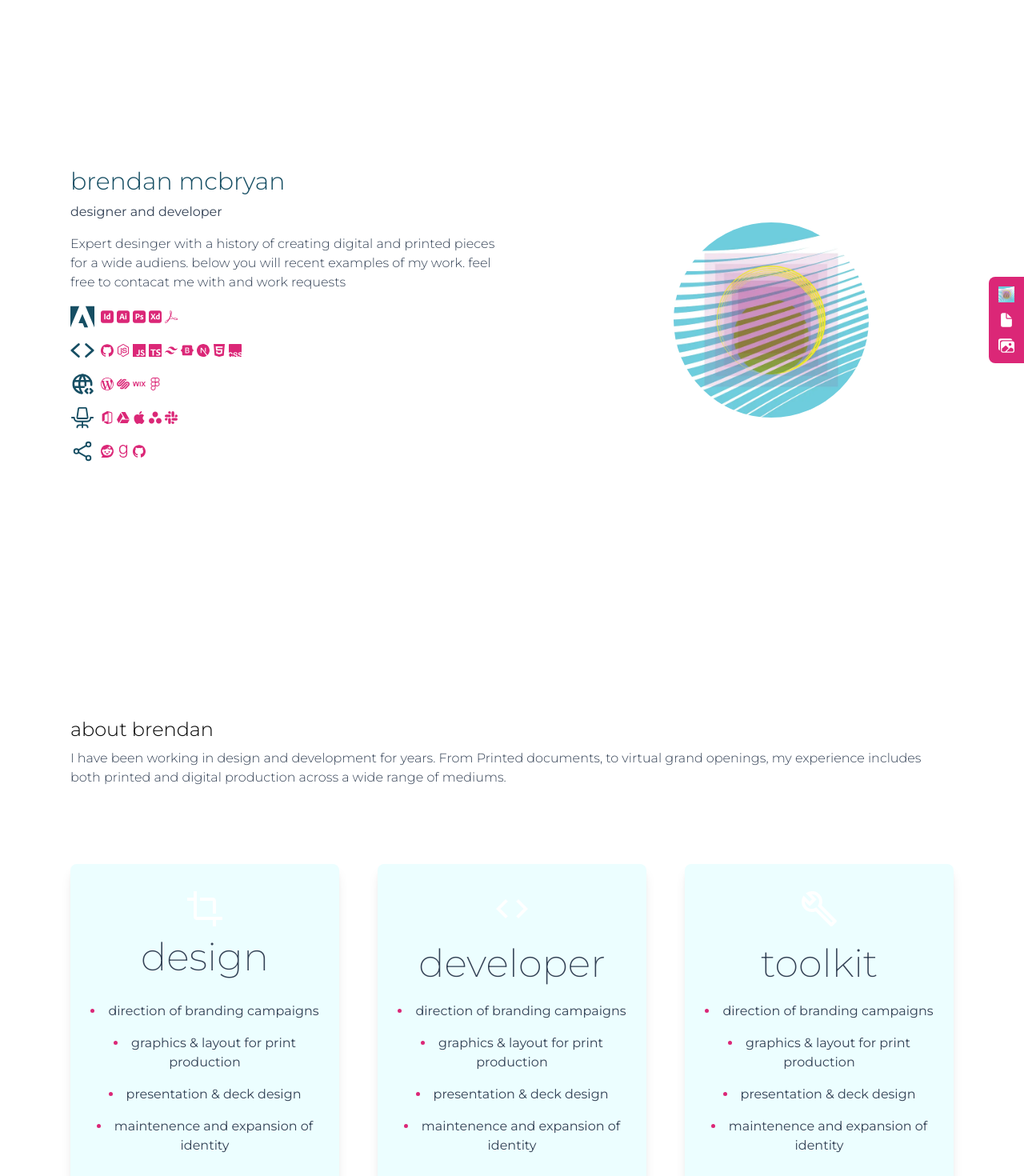
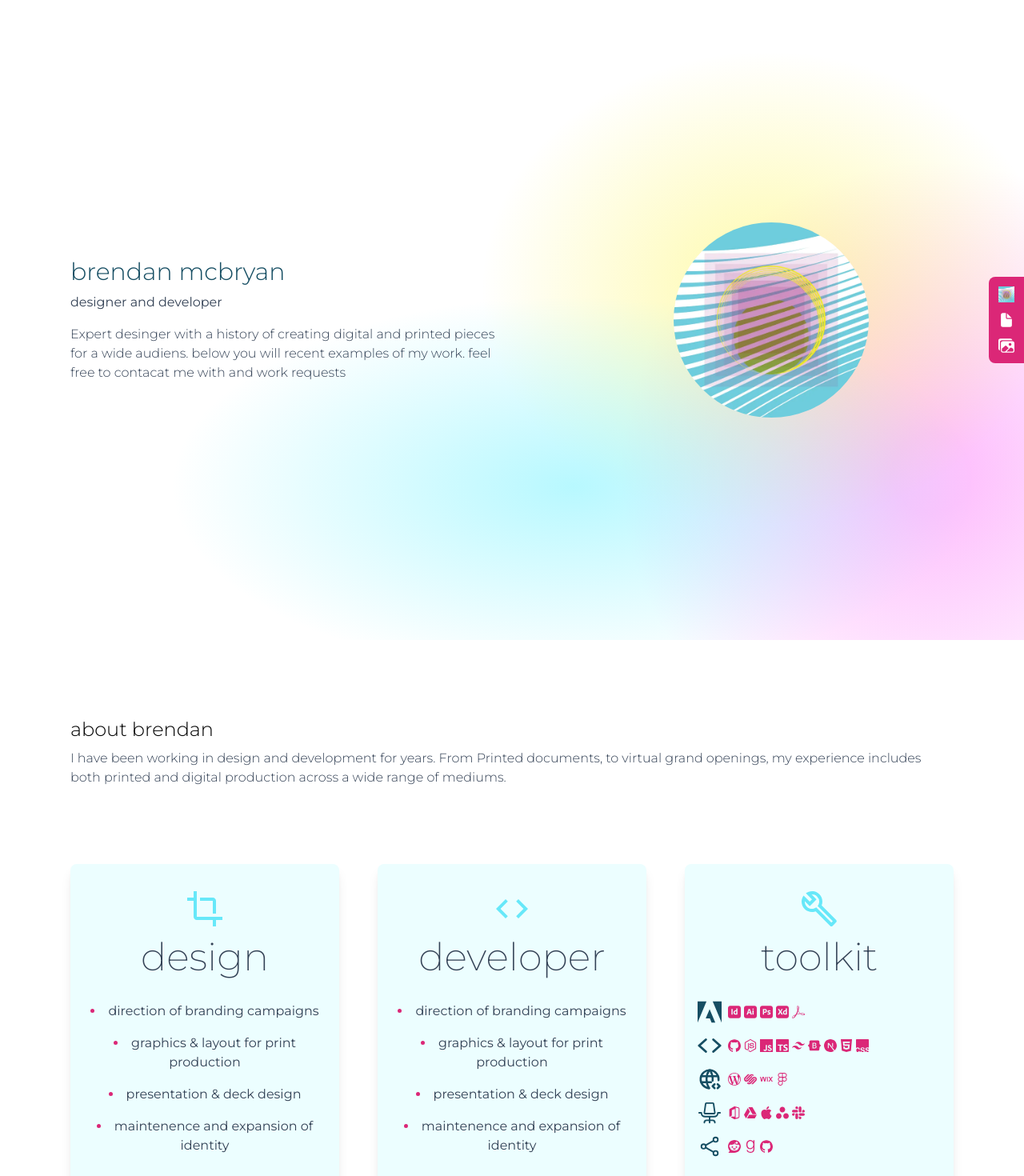
Before and after one commit to BrendanMcBryan/next-cv, a Next.js app: page / in a window 1280 px wide. Shown: the top 1470 px of the page at 80% size. Built offline with nearby package versions, Linux system fonts and the light colour scheme.

Commit message:
card size adjustments

```diff
--- a/app/layout.tsx
+++ b/app/layout.tsx
@@ -22,7 +22,7 @@ export default function RootLayout({
   return (
     <html lang="en">
 
-      <body className={`${montserrat.className} antialiased`}>{children}</body>
+      <body className={`${montserrat.className} antialiased `}>{children}</body>
     </html>
   )
 }
--- a/app/sections/about.tsx
+++ b/app/sections/about.tsx
@@ -1,11 +1,11 @@
 import { MdCrop, MdOutlineCode, MdOutlineBuild } from "react-icons/md";
 
-
+import ToolSet from '@/app/ui/toolset'
 export default function aboutSection() {
-  const cardClass = " card flex flex-col justify-between bg-cyan-50 rounded-lg shadow-lg mb-12 mx-0 py-8 px-4 hover:bg-cyan-100"
-  const titleClass = "font-extralight text-center text-5xl text-slate-700 mb-4"
+  const cardClass = " card flex flex-1 flex-col justify-between bg-cyan-50 rounded-lg shadow-lg mb-12 mx-0 py-8 px-4 hover:bg-cyan-100"
+  const titleClass = "font-extralight text-center text-5xl text-slate-700 mb-auto"
   const liClass = " text-slate-700"
-  const iconClass = " text-5xl text-center text-white mx-auto mb-3 "
+  const iconClass = " text-5xl text-center text-cyan-300 mx-auto mb-3 "
   return <>
     <section
       className="flex flex-col items-start justify-start  py-12 "
@@ -17,7 +17,7 @@ export default function aboutSection() {
         </div>
         <div className="p-12 w-full flex flex-col md:flex-row md:columns-3 gap-12 bg-red justify-between">
           <div className={cardClass}>
-          <MdCrop className={iconClass} />
+            <MdCrop className={iconClass} />
             <h3 className="font-extralight text-center text-5xl text-slate-700 mb-8
             ">design</h3>
             <ul className="list-disc text-center list-inside marker:text-pink-600">
@@ -47,24 +47,16 @@ export default function aboutSection() {
             </ul>
           </div>
           <div className={cardClass}>
-          <MdOutlineBuild className={iconClass} />
+            <MdOutlineBuild className={iconClass} />
             <h3 className={titleClass}>toolkit</h3>
-            <ul className="list-disc text-center list-inside marker:text-pink-600">
-              <li className=" text-slate-700">direction of branding campaigns
-              </li>
-              <li className={liClass}>graphics & layout for print production
-              </li>
-              <li className={liClass}>presentation & deck design
-              </li>
-              <li className={liClass}>maintenence and expansion of identity
-              </li>
-            </ul>
+            <ToolSet />
+
           </div>
         </div>
       </div>
 
 
 
-    </section>
+    </section >
   </>
 }
--- a/app/sections/top.tsx
+++ b/app/sections/top.tsx
@@ -1,10 +1,9 @@
 import DILogo from '@/app/ui/dilogo';
-import ToolSet from '@/app/ui/toolset'
 export default function TopSection() {
   return (
 
     <section
-      className="flex flex-col justify-center w-full min-h-screen "
+      className="flex flex-col justify-center w-full min-h-screen bg-gradient-drops"
     >
       <div className="flex flex-col-reverse items-center max-w-[1200px] mx-auto md:flex-row justify-between ">
 
@@ -13,7 +12,7 @@ export default function TopSection() {
           <h2 className="text-light  text-slate-700 mb-4">designer and developer</h2>
           <p className="font-light text-slate-700">Expert desinger with a history of creating digital and printed pieces for a wide audiens.
             below you will recent examples of my work. feel free to contacat me with and work requests</p>
-          <ToolSet />
+
         </div>
         <div className="flex-1 flex flex-col justify-center">
           <div className=' overflow-hidden py-26'><DILogo /></div>
```
